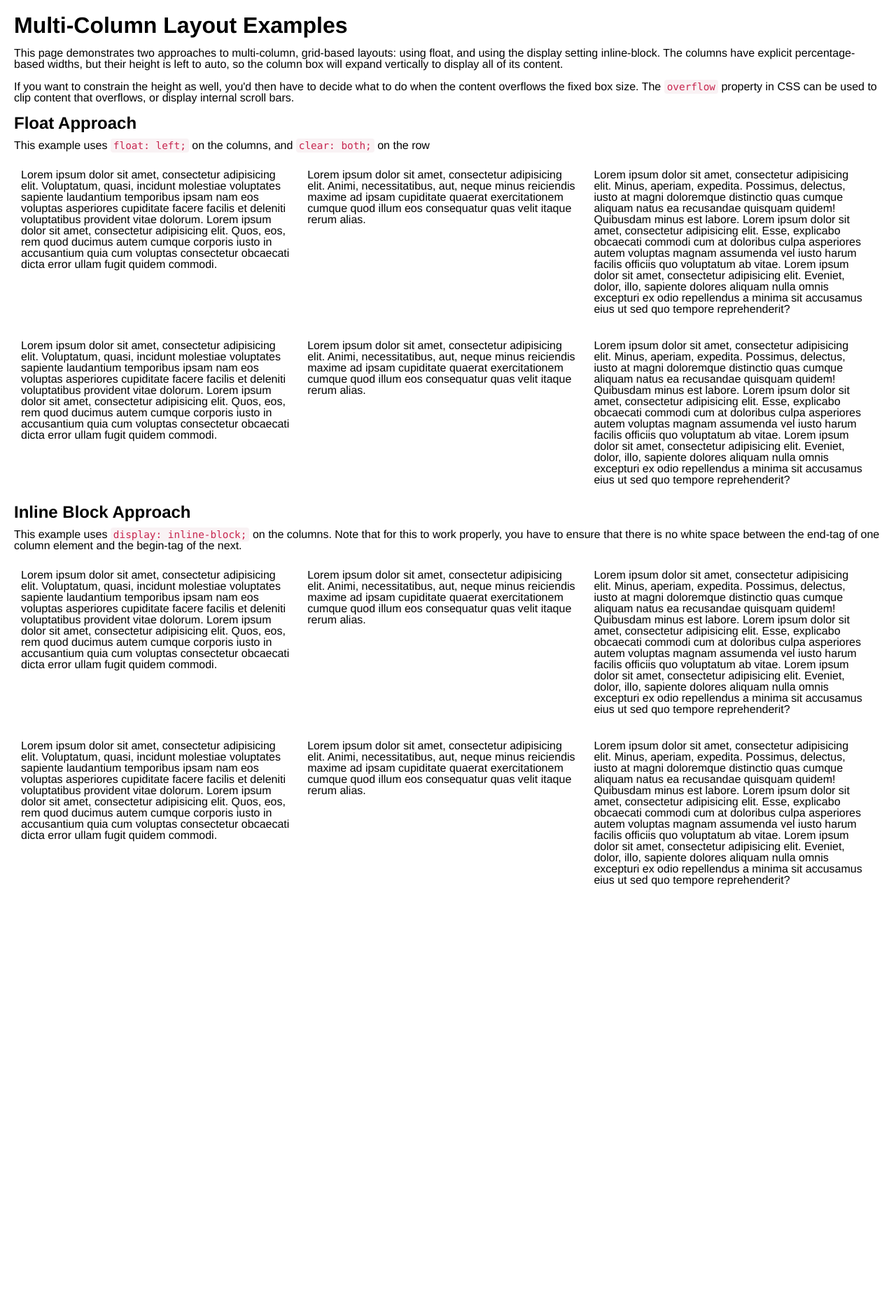
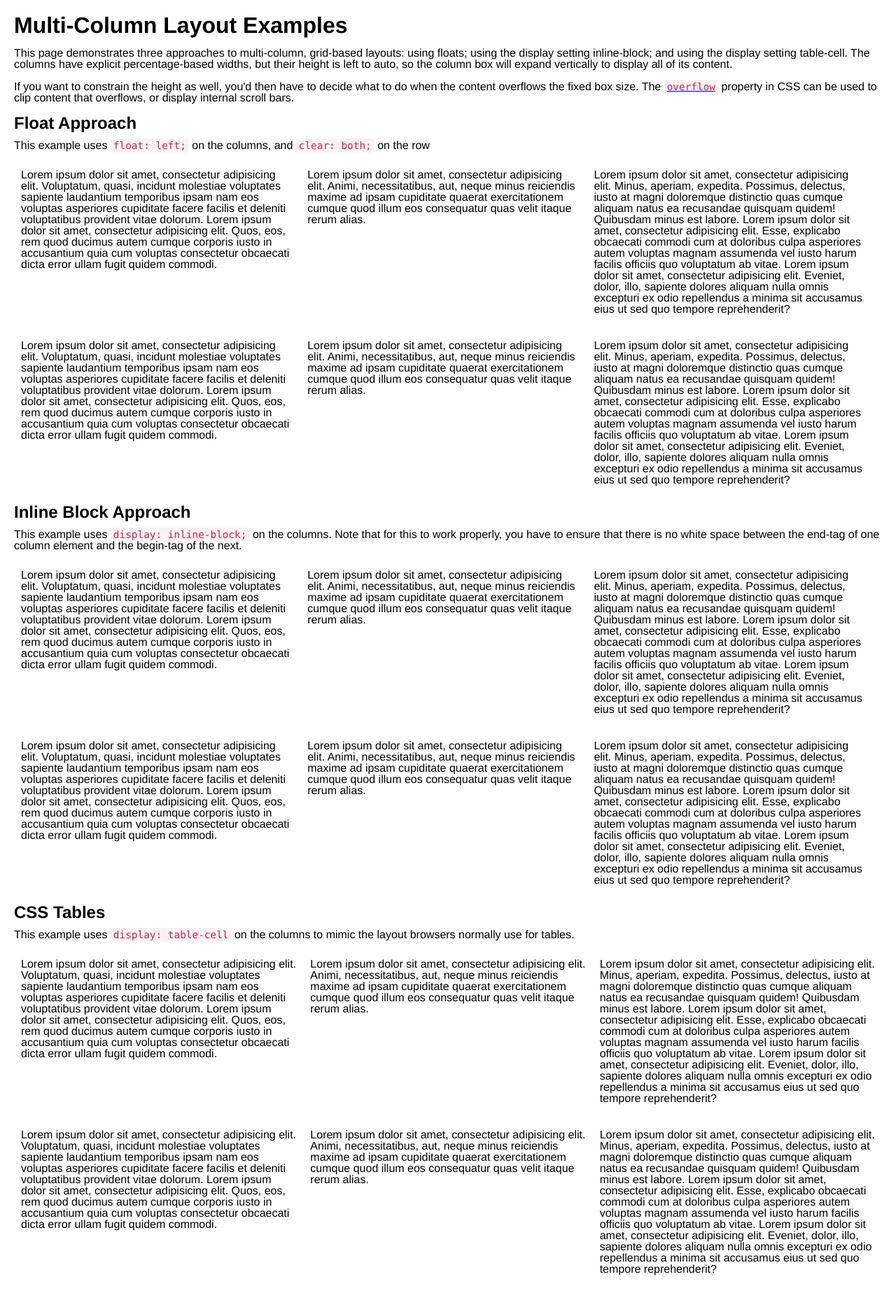
Before and after one commit to XavierByrd/info343-stearns, a PHP site: page /grid.html in a window 1280 px wide. Shown: the whole page at 70% size. Before the commit the page ends 1267 px from the top, so only its background shows below. Run offline with PHP 8.4, Linux system fonts and the light colour scheme.

Commit message:
Added table-cell version of layout, and changed order a bit

```diff
--- a/examples/layout/css/styles.css
+++ b/examples/layout/css/styles.css
@@ -37,8 +37,10 @@ code {
 tells browser to include padding and border in box size
 that way, you can set your column widths as percentages
 and then adjust padding however you'd like
+note the use of the -moz- prefix for Firefox (still required)
 */
-.row, .col {
+.row,.col {
+    -moz-box-sizing: border-box;
     box-sizing: border-box;
 }
 
@@ -56,14 +58,6 @@ so set each column width to 33% */
     /*border: 1px dotted #CCC;*/
 }
 
-/* inline-block approach sets display to inline-block
-vertical-align actually controls vertical alignment
-in this case, so set it to top */
-.grid-iblock .col {
-    display: inline-block;
-    vertical-align: top;
-}
-
 /* the float approach floats each column to the left
 and does a clear on the row so that the next row
 appears under the previous */
@@ -74,3 +68,32 @@ appears under the previous */
 .grid-float .row {
     clear: both;
 }
+
+/* inline-block approach sets display to inline-block
+vertical-align actually controls vertical alignment
+in this case, so set it to top */
+.grid-iblock .col {
+    display: inline-block;
+    vertical-align: top;
+}
+
+
+/* the table approach uses the table-
+display settings to mimic the way HTML tables layout
+without using the actual HTML table, tr, and td
+elements, which would not be semantically correct */
+
+/* these first two rules don't seem to be necessary
+in current versions of Chrome and Firefox */
+.grid-table {
+    display: table;
+}
+
+.grid-table .row {
+    display: table-row;
+}
+
+/* this is the critical setting */
+.grid-table .col {
+    display: table-cell;
+}
--- a/examples/layout/grid.html
+++ b/examples/layout/grid.html
@@ -9,9 +9,9 @@
 
         <h1>Multi-Column Layout Examples</h1>
 
-        <p>This page demonstrates two approaches to multi-column, grid-based layouts: using float, and using the display setting inline-block. The columns have explicit percentage-based widths, but their height is left to auto, so the column box will expand vertically to display all of its content.</p>
+        <p>This page demonstrates three approaches to multi-column, grid-based layouts: using floats; using the display setting inline-block; and using the display setting table-cell. The columns have explicit percentage-based widths, but their height is left to auto, so the column box will expand vertically to display all of its content.</p>
 
-        <p>If you want to constrain the height as well, you'd then have to decide what to do when the content overflows the fixed box size. The <code>overflow</code> property in CSS can be used to clip content that overflows, or display internal scroll bars.</p>
+        <p>If you want to constrain the height as well, you'd then have to decide what to do when the content overflows the fixed box size. The <a href="http://www.w3schools.com/cssref/pr_pos_overflow.asp"><code>overflow</code></a> property in CSS can be used to clip content that overflows, or display internal scroll bars.</p>
 
         <h2>Float Approach</h2>
 
@@ -67,5 +67,34 @@
             </div> <!-- .row -->
         </div> <!-- .grid-iblock -->
 
+        <h2>CSS Tables</h2>
+
+        <p>This example uses <code>display: table-cell</code> on the columns to mimic the layout browsers normally use for tables.</p>
+
+        <div class="grid grid-table">
+            <div class="row">
+                <div class="col">
+                    <p>Lorem ipsum dolor sit amet, consectetur adipisicing elit. Voluptatum, quasi, incidunt molestiae voluptates sapiente laudantium temporibus ipsam nam eos voluptas asperiores cupiditate facere facilis et deleniti voluptatibus provident vitae dolorum. Lorem ipsum dolor sit amet, consectetur adipisicing elit. Quos, eos, rem quod ducimus autem cumque corporis iusto in accusantium quia cum voluptas consectetur obcaecati dicta error ullam fugit quidem commodi.</p>
+                </div>
+                <div class="col">
+                    <p>Lorem ipsum dolor sit amet, consectetur adipisicing elit. Animi, necessitatibus, aut, neque minus reiciendis maxime ad ipsam cupiditate quaerat exercitationem cumque quod illum eos consequatur quas velit itaque rerum alias.</p>
+                </div>
+                <div class="col">
+                    <p>Lorem ipsum dolor sit amet, consectetur adipisicing elit. Minus, aperiam, expedita. Possimus, delectus, iusto at magni doloremque distinctio quas cumque aliquam natus ea recusandae quisquam quidem! Quibusdam minus est labore. Lorem ipsum dolor sit amet, consectetur adipisicing elit. Esse, explicabo obcaecati commodi cum at doloribus culpa asperiores autem voluptas magnam assumenda vel iusto harum facilis officiis quo voluptatum ab vitae. Lorem ipsum dolor sit amet, consectetur adipisicing elit. Eveniet, dolor, illo, sapiente dolores aliquam nulla omnis excepturi ex odio repellendus a minima sit accusamus eius ut sed quo tempore reprehenderit?</p>
+                </div>
+            </div> <!-- .row -->
+            <div class="row">
+                <div class="col">
+                    <p>Lorem ipsum dolor sit amet, consectetur adipisicing elit. Voluptatum, quasi, incidunt molestiae voluptates sapiente laudantium temporibus ipsam nam eos voluptas asperiores cupiditate facere facilis et deleniti voluptatibus provident vitae dolorum. Lorem ipsum dolor sit amet, consectetur adipisicing elit. Quos, eos, rem quod ducimus autem cumque corporis iusto in accusantium quia cum voluptas consectetur obcaecati dicta error ullam fugit quidem commodi.</p>
+                </div>
+                <div class="col">
+                    <p>Lorem ipsum dolor sit amet, consectetur adipisicing elit. Animi, necessitatibus, aut, neque minus reiciendis maxime ad ipsam cupiditate quaerat exercitationem cumque quod illum eos consequatur quas velit itaque rerum alias.</p>
+                </div>
+                <div class="col">
+                    <p>Lorem ipsum dolor sit amet, consectetur adipisicing elit. Minus, aperiam, expedita. Possimus, delectus, iusto at magni doloremque distinctio quas cumque aliquam natus ea recusandae quisquam quidem! Quibusdam minus est labore. Lorem ipsum dolor sit amet, consectetur adipisicing elit. Esse, explicabo obcaecati commodi cum at doloribus culpa asperiores autem voluptas magnam assumenda vel iusto harum facilis officiis quo voluptatum ab vitae. Lorem ipsum dolor sit amet, consectetur adipisicing elit. Eveniet, dolor, illo, sapiente dolores aliquam nulla omnis excepturi ex odio repellendus a minima sit accusamus eius ut sed quo tempore reprehenderit?</p>
+                </div>
+            </div> <!-- .row -->
+        </div> <!-- .grid-table -->
+
     </body>
 </html>
```
Also changed, not shown: 1 other file.
